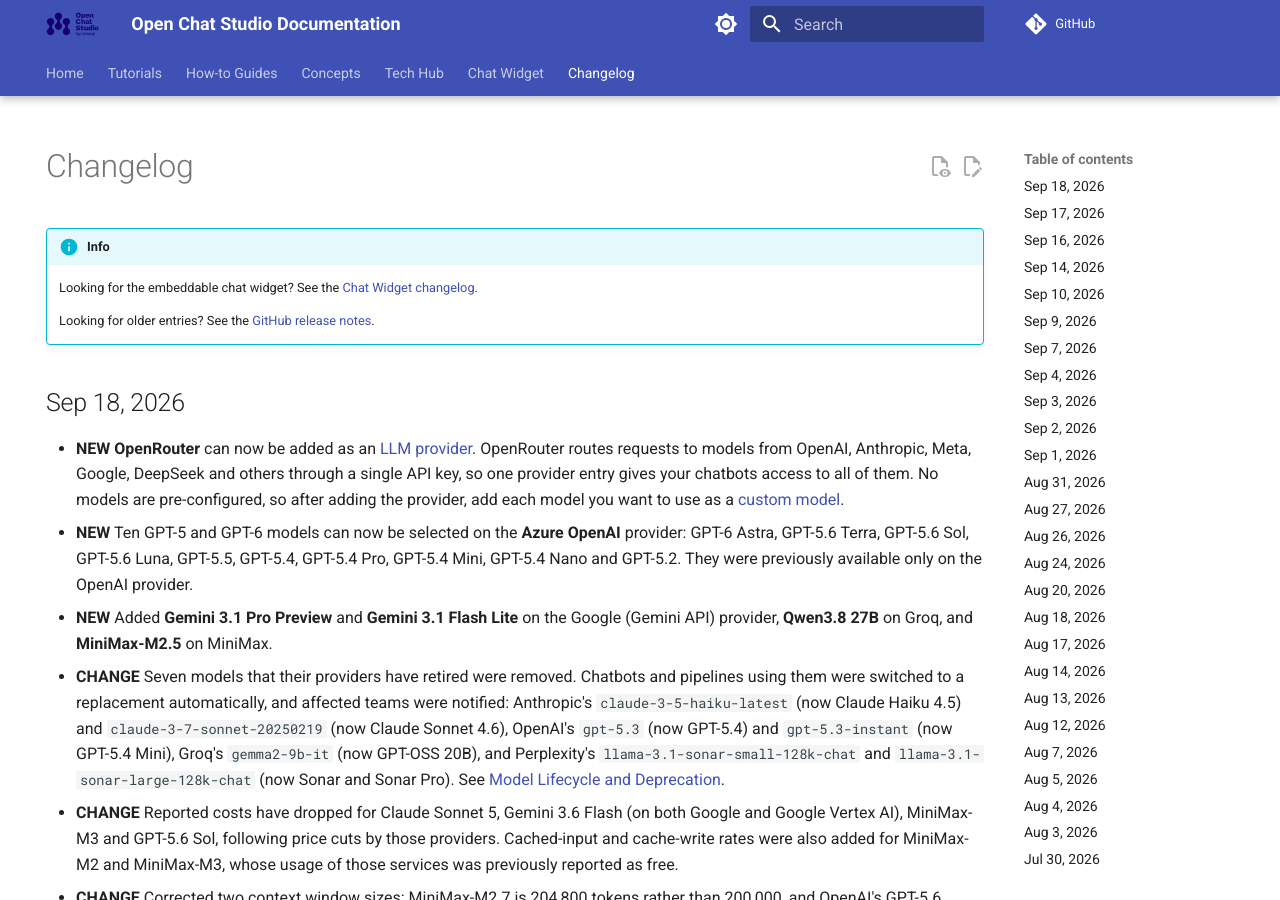
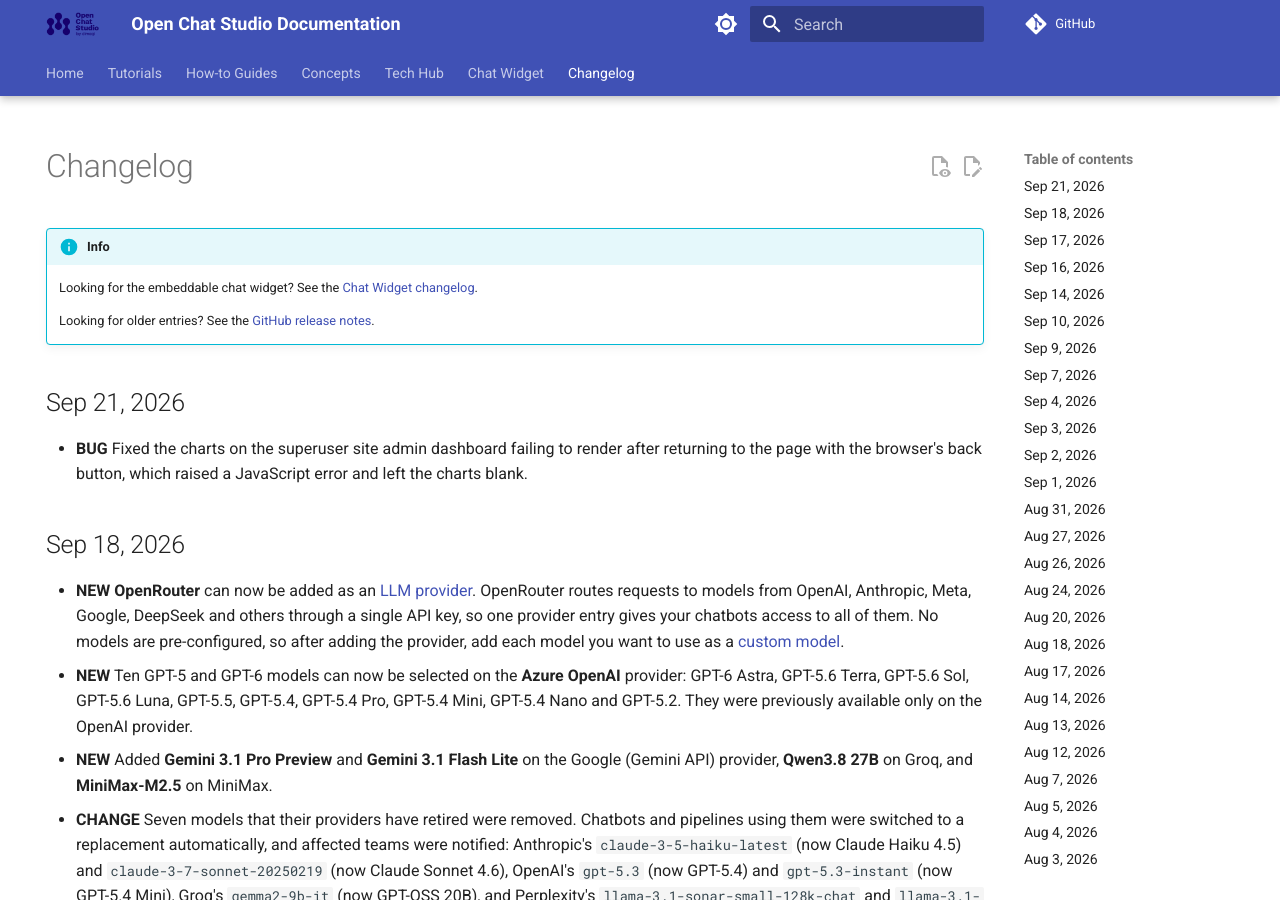
Before and after one commit to dimagi/open-chat-studio-docs, an MkDocs documentation site: the page built from docs/changelog.md, in a window 1280 px wide and 900 px high. Built offline with MkDocs 1.6.1 and Material for MkDocs 9.7.7, drawn with Linux system fonts in a browser that asks for light colours; a script that is not in the unit is left out; comment, search, counter and statistics services are not loaded.

Commit message:
update changelog and docs from OCS PR #4505
Co-Authored-By: Claude Opus 5 (1M context) <noreply@anthropic.com>

```diff
--- a/docs/changelog.md
+++ b/docs/changelog.md
@@ -10,6 +10,9 @@ hide:
     Looking for the embeddable chat widget? See the [Chat Widget changelog](chat_widget/changelog.md).
 
     Looking for older entries? See the [GitHub release notes](https://github.com/dimagi/open-chat-studio-docs/releases).
+
+## Sep 21, 2026
+* **BUG** Fixed the charts on the superuser site admin dashboard failing to render after returning to the page with the browser's back button, which raised a JavaScript error and left the charts blank.
 
 ## Sep 18, 2026
 * **NEW** **OpenRouter** can now be added as an [LLM provider](concepts/team/llm_providers.md). OpenRouter routes requests to models from OpenAI, Anthropic, Meta, Google, DeepSeek and others through a single API key, so one provider entry gives your chatbots access to all of them. No models are pre-configured, so after adding the provider, add each model you want to use as a [custom model](how-to/add_custom_llm_model.md#openrouter-models).
```
